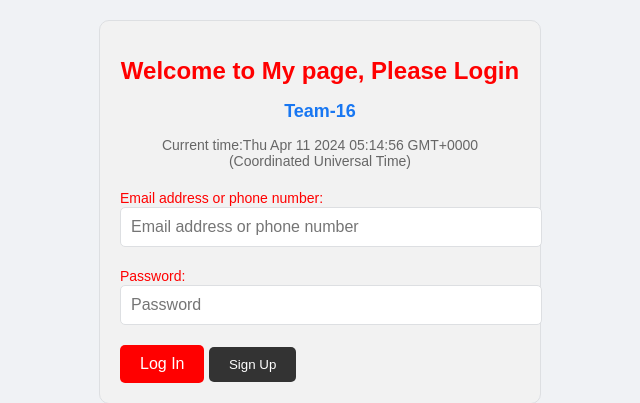
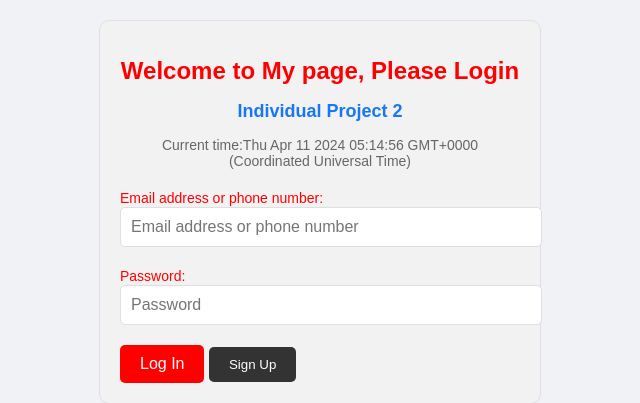
Before and after one commit to waph-team16/waph-teamproject, a PHP site: page /sprint-1/form2.php in a window 1280 px wide. Shown: the top 403 px of the page, without its empty margins (320-960 px from the left). Run offline with PHP 8.4, Linux system fonts and the light colour scheme.

Commit message:
Update form2.php

```diff
--- a/sprint-1/form2.php
+++ b/sprint-1/form2.php
@@ -56,7 +56,7 @@
   <div class="container">
     <div class="header">
       <h1>Welcome to My page, Please Login</h1>
-      <h2>Team-16</h2>
+      <h2>Individual Project 2</h2>
       <div id="digit-clock"></div>
     </div>
     <form action="index.php" method="POST" class="form login">
```
